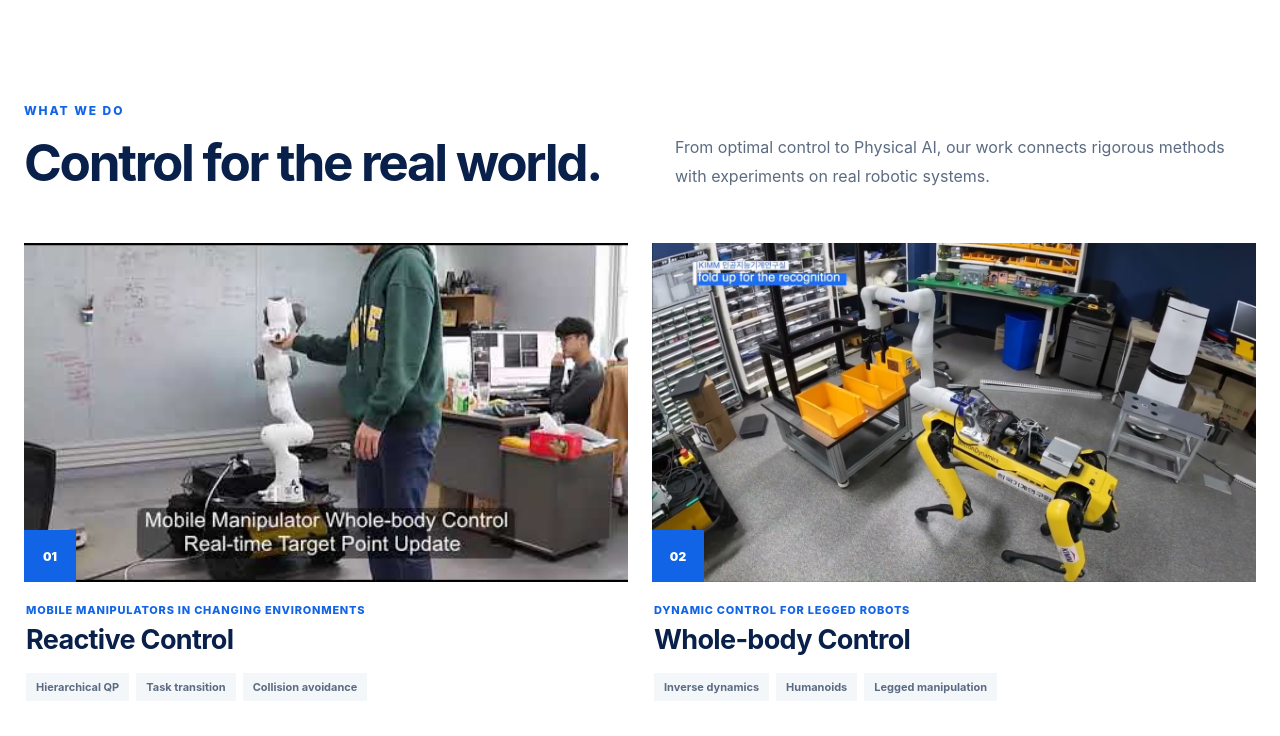
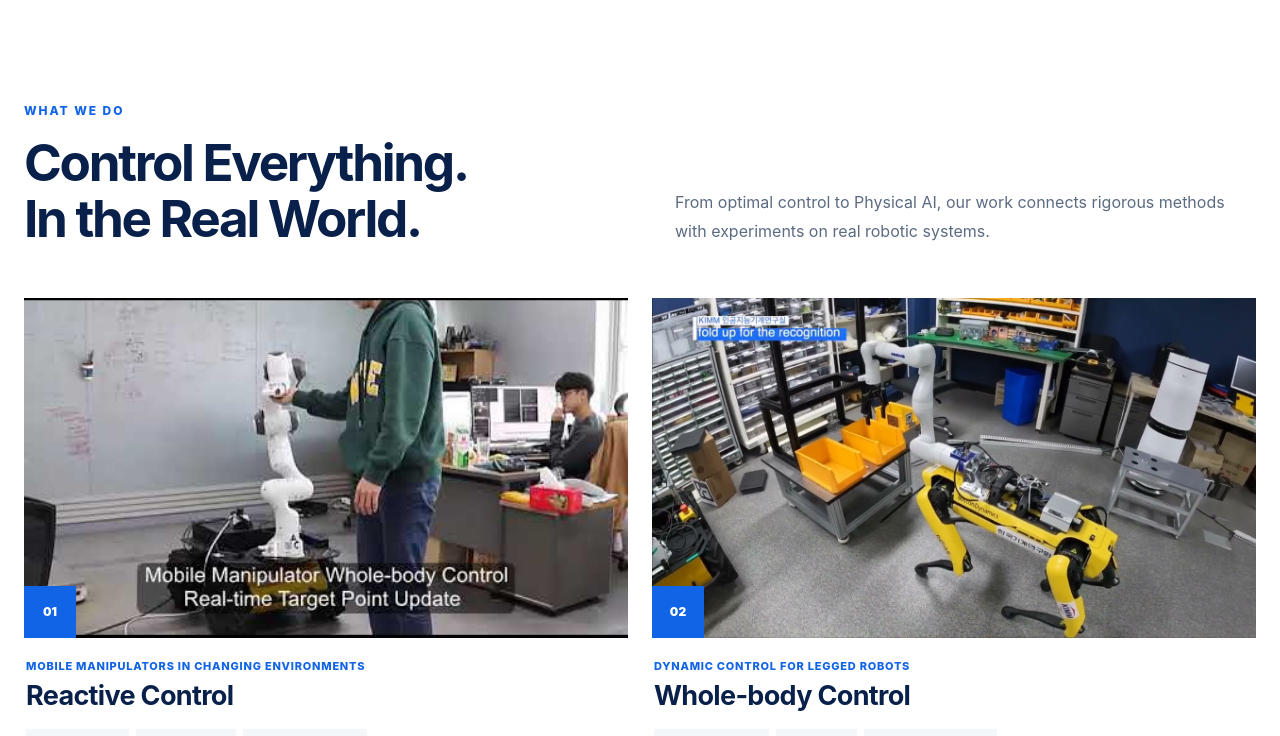
Before and after one commit to RCILab/rcilab.github.io, a Next.js app: page / in a window 1280 px wide. Shown: the part 880-1616 px from the top of the page. Built offline with nearby package versions, Linux system fonts and the light colour scheme.

Commit message:
Update homepage research headline

```diff
--- a/app/page.tsx
+++ b/app/page.tsx
@@ -66,7 +66,7 @@ export default function Home() {
           <div className="section-heading">
             <div>
               <p className="eyebrow">WHAT WE DO</p>
-              <h2>Control for the real world.</h2>
+              <h2>Control Everything.<br />In the Real World.</h2>
             </div>
             <p>
               From optimal control to Physical AI, our work connects rigorous methods with
```
